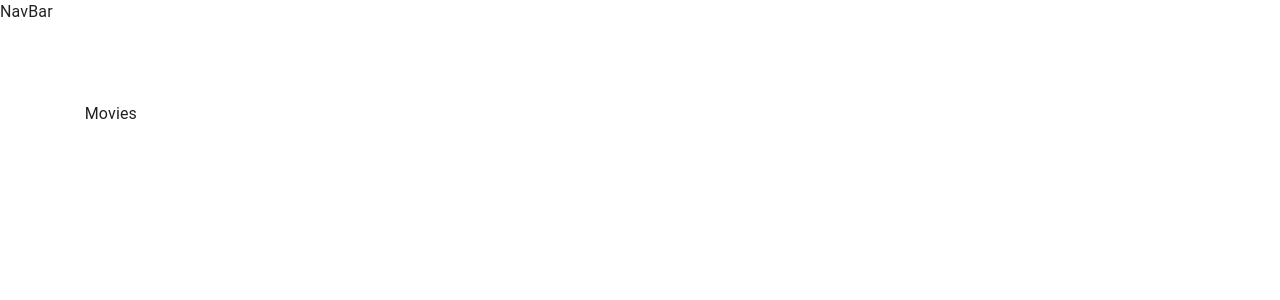
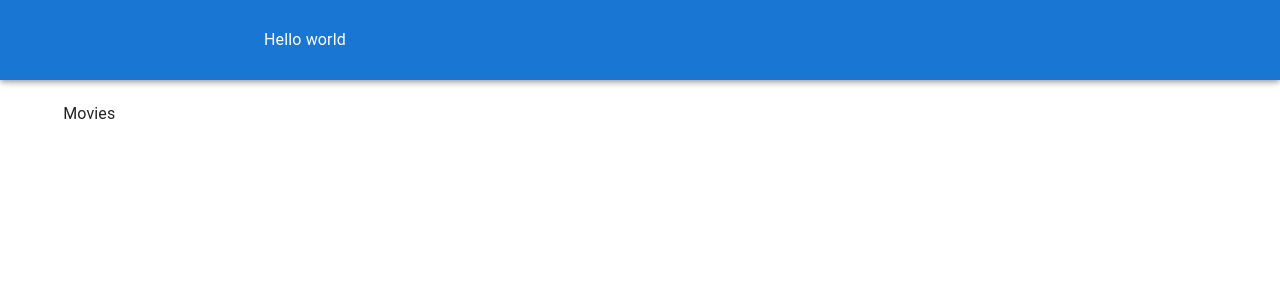
Before and after one commit to dagibu301/filmpire_dgb, a React (Create React App) app: page / in a window 1280 px wide. Shown: the top 300 px of the page. Built offline with nearby package versions, Linux system fonts and the light colour scheme.

Commit message:
Toolbar first version

```diff
--- a/src/components/NavBar/index.jsx
+++ b/src/components/NavBar/index.jsx
@@ -1,8 +1,34 @@
+// Libs
 import React from 'react';
+import {
+  AppBar,
+  IconButton,
+  Toolbar,
+  Drawer,
+  Button,
+  Avatar,
+} from '@mui/material';
+import {
+  Menu,
+  AccountCircle,
+  Brightness4,
+  Brightness7,
+} from '@mui/icons-material';
+import { Link } from 'react-router-dom';
+// Syles
+import useStyles from './styles';
 
 const NavBar = () => {
-  console.log('NavBar');
-  return <div>NavBar</div>;
+  const classes = useStyles();
+
+  return (
+    <>
+      <AppBar position="fixed">
+        <Toolbar className={classes.toolbar}>Hello world</Toolbar>
+      </AppBar>
+      <div>hola</div>
+    </>
+  );
 };
 
 export default NavBar;
--- /dev/null
+++ b/src/components/NavBar/styles.js
@@ -0,0 +1,10 @@
+import { makeStyles } from '@mui/styles';
+
+export default makeStyles(() => ({
+  toolbar: {
+    height: '80px',
+    display: 'flex',
+    justifyContent: 'space-between',
+    marginLeft: '240px',
+  },
+}));
```
